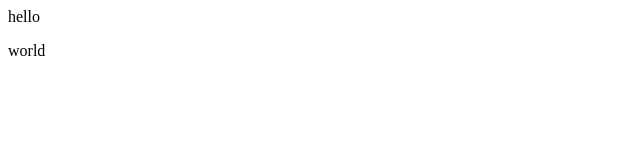
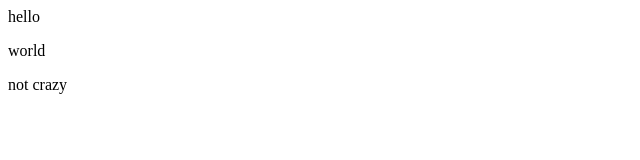
Before and after one commit to mariuchasilva/git_tutorial, a plain HTML site: page index.html in a window 1280 px wide. Shown: the full height of the page, 0-640 px from the left. Drawn offline with Linux system fonts and the light colour scheme.

Commit message:
Update index.html

```diff
--- a/index.html
+++ b/index.html
@@ -1,2 +1,3 @@
 <div>hello</div>
 <p>world</p>
+<p>not crazy</>
```
